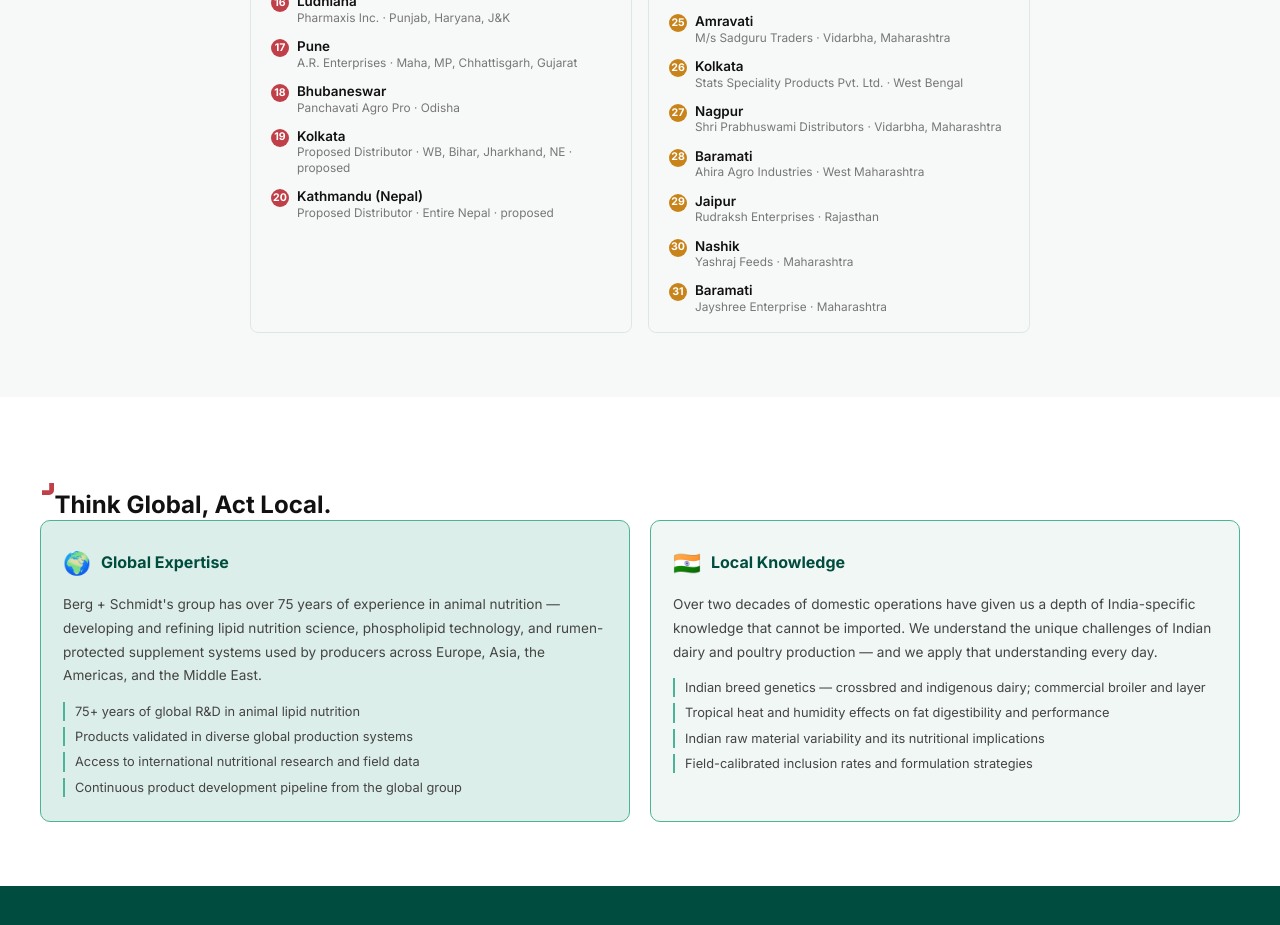
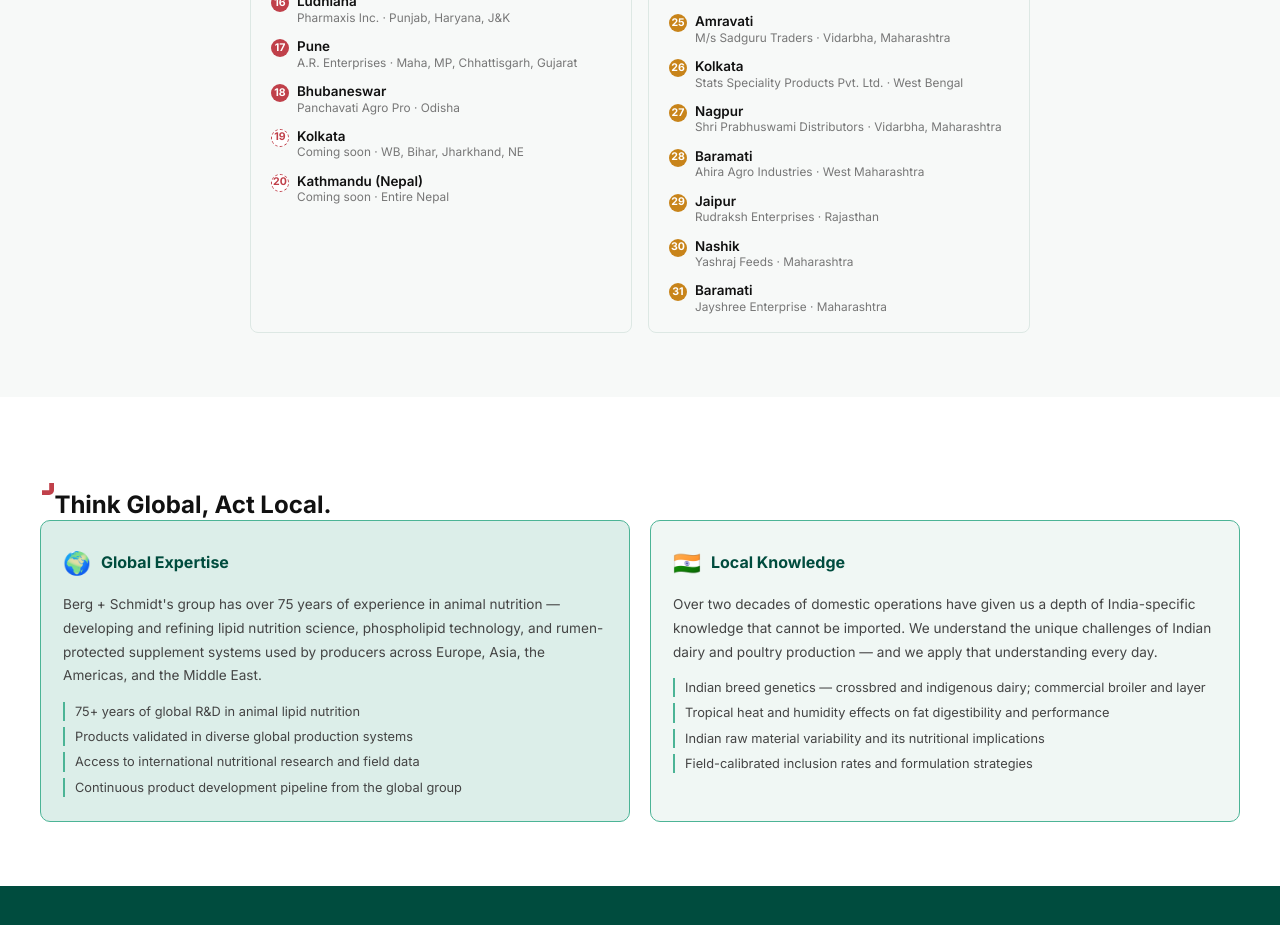
Before and after one commit to yash008-VHPL/bs-india-website, a React (Vite) app: page /company in a window 1280 px wide. Shown: the part 2460-3385 px from the top of the page. Built offline with nearby package versions, Linux system fonts and the light colour scheme.

Commit message:
Map legend: 'Coming soon' wording + dashed badges for proposed pins

```diff
--- a/src/components/IndiaMap.jsx
+++ b/src/components/IndiaMap.jsx
@@ -119,15 +119,22 @@
             onMouseEnter={() => setActive(m.n)}
             onMouseLeave={() => setActive(null)}
           >
-            <span className="im-leg-badge" style={{ background: m.color, color: '#fff' }}>
+            <span
+              className="im-leg-badge"
+              style={m.proposed
+                ? { background: '#fff', color: m.color, border: `1.5px dashed ${m.color}` }
+                : { background: m.color, color: '#fff' }}
+            >
               {m.n}
             </span>
             <span className="im-leg-txt">
               <strong>{m.city}</strong>
               {m.kind === 'company' ? (
                 <em>{m.detail}</em>
+              ) : m.proposed ? (
+                <em>Coming soon{m.cover ? ` · ${m.cover}` : ''}</em>
               ) : (
-                <em>{m.detail}{m.cover ? ` · ${m.cover}` : ''}{m.proposed ? ' · proposed' : ''}</em>
+                <em>{m.detail}{m.cover ? ` · ${m.cover}` : ''}</em>
               )}
             </span>
           </li>
```
